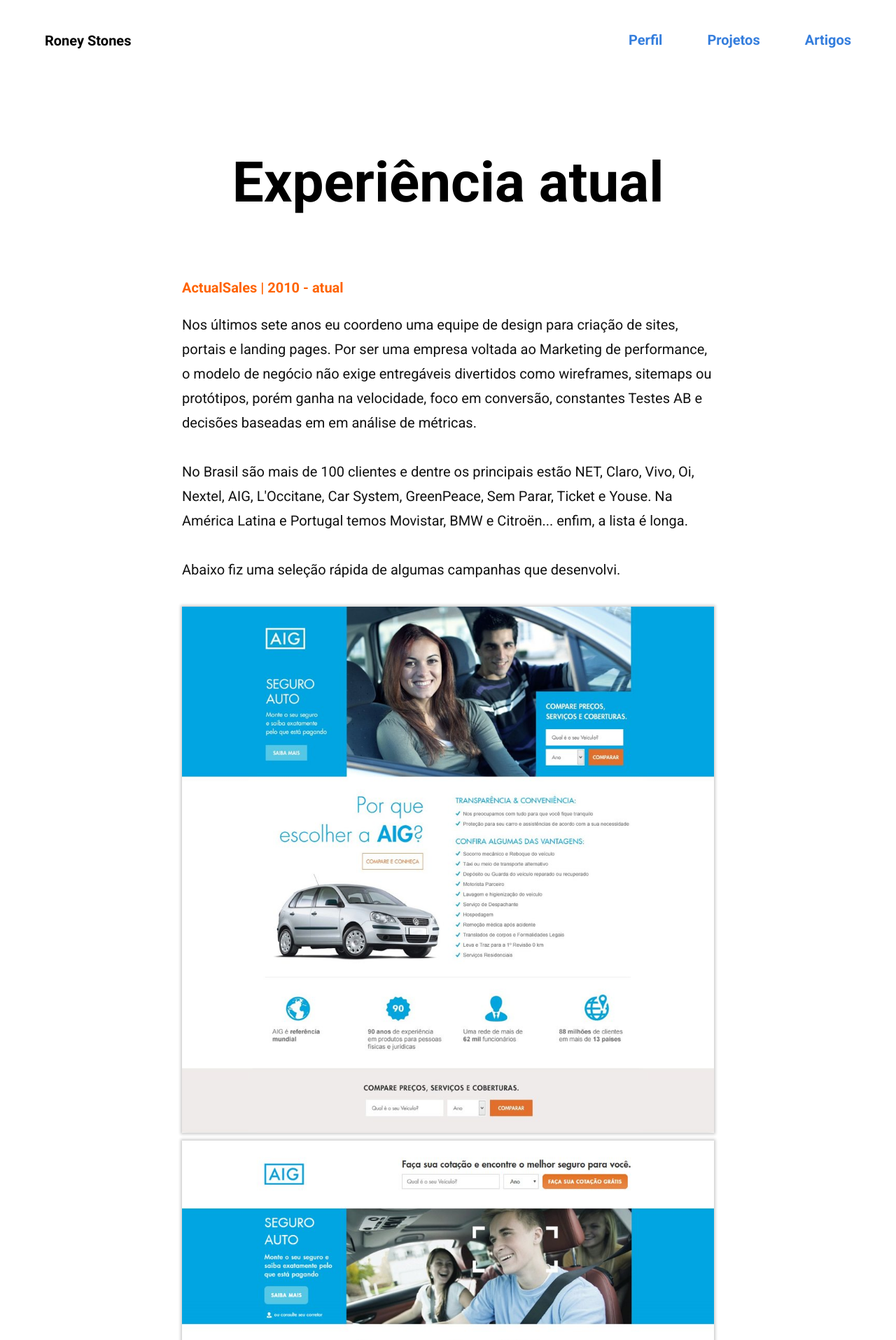
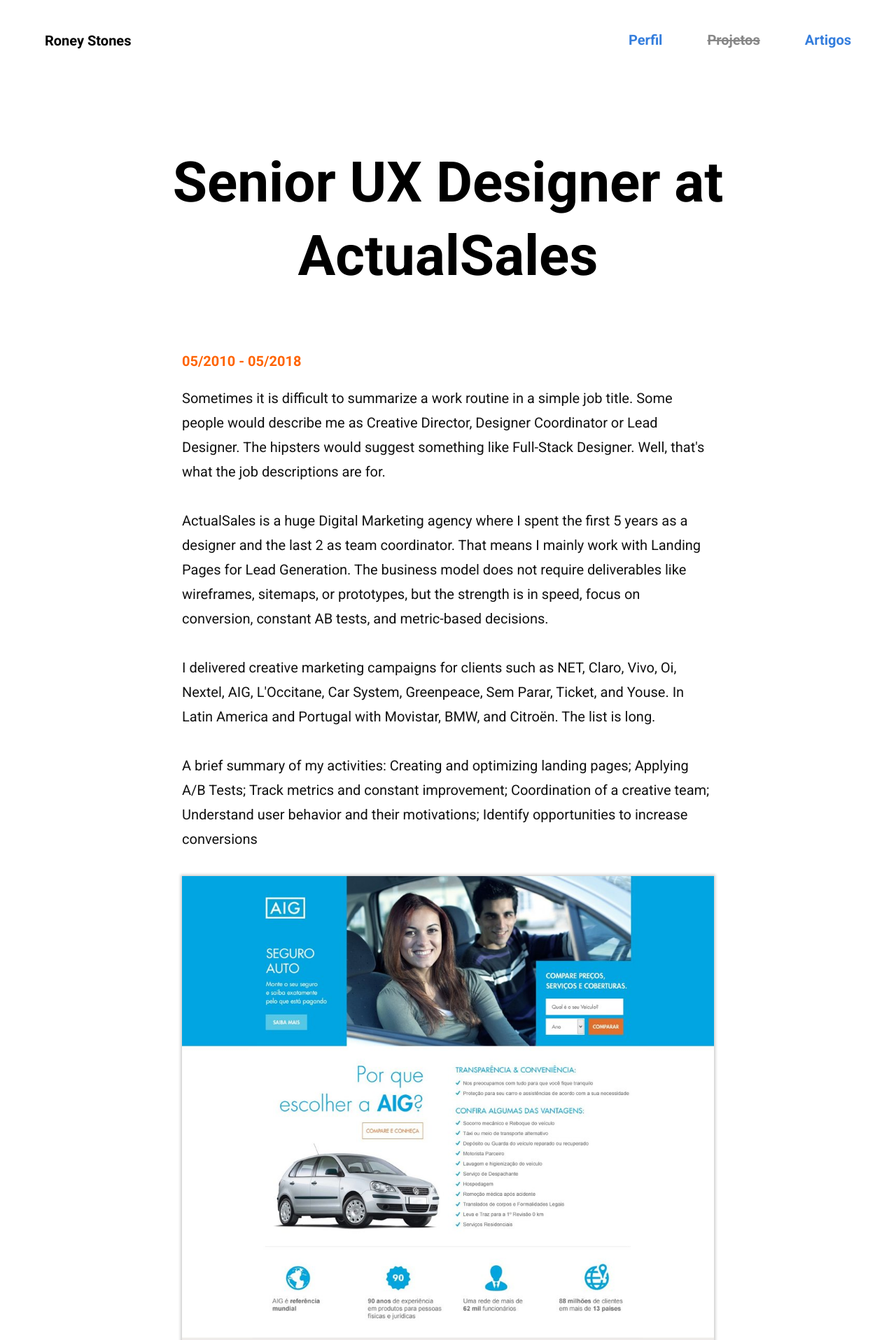
Before and after one commit to roneystones/roneystones, a Jekyll site: the page built from _pages/projeto_actualsales.html, in a window 1280 px wide. Shown: the top 1915 px of the page at 70% size. Built offline with Jekyll 4.4.1, drawn with Linux system fonts in a browser that asks for light colours.

Commit message:
novo redesign parte final

```diff
--- a/_includes/nav.html
+++ b/_includes/nav.html
@@ -5,7 +5,7 @@
 
 	<ul>
 		<li><a href="/">Perfil</a></li>
-		<li><a href="/projetos/">Projetos</a></li>
+		<li><span style="text-decoration: line-through; opacity: .5;">Projetos</span></li>
 		<li><a href="/artigos/">Artigos</a></li>
 	</ul>
 </nav>
--- a/_pages/projeto_actualsales.html
+++ b/_pages/projeto_actualsales.html
@@ -2,7 +2,7 @@
 layout: base
 permalink: /actualsales/
 title: ActualSales
-description: Experiência atual
+description: Senior UX Designer at ActualSales
 ---
 
 <header>
@@ -10,13 +10,15 @@
 </header>
 
 <section class="container">
-	<h3>ActualSales | 2010 - atual</h3>
+	<h3>05/2010 - 05/2018</h3>
 
-	<p>Nos últimos sete anos eu coordeno uma equipe de design para criação de sites, portais e landing pages. Por ser uma empresa voltada ao Marketing de performance, o modelo de negócio não exige entregáveis divertidos como wireframes, sitemaps ou protótipos, porém ganha na velocidade, foco em conversão, constantes Testes AB e decisões baseadas em em análise de métricas.</p>
+	<p>Sometimes it is difficult to summarize a work routine in a simple job title. Some people would describe me as Creative Director, Designer Coordinator or Lead Designer. The hipsters would suggest something like Full-Stack Designer. Well, that's what the job descriptions are for.</p>
 
-	<p>No Brasil são mais de 100 clientes e dentre os principais estão NET, Claro, Vivo, Oi, Nextel, AIG, L'Occitane, Car System, GreenPeace, Sem Parar, Ticket e Youse. Na América Latina e Portugal temos Movistar, BMW e Citroën... enfim, a lista é longa.</p>
+	<p>ActualSales is a huge Digital Marketing agency where I spent the first 5 years as a designer and the last 2 as team coordinator. That means I mainly work with Landing Pages for Lead Generation. The business model does not require deliverables like wireframes, sitemaps, or prototypes, but the strength is in speed, focus on conversion, constant AB tests, and metric-based decisions.</p>
 
-	<p>Abaixo fiz uma seleção rápida de algumas campanhas que desenvolvi.</p>
+	<p>I delivered creative marketing campaigns for clients such as NET, Claro, Vivo, Oi, Nextel, AIG, L'Occitane, Car System, Greenpeace, Sem Parar, Ticket, and Youse. In Latin America and Portugal with Movistar, BMW, and Citroën. The list is long.</p>
+
+	<p>A brief summary of my activities: Creating and optimizing landing pages; Applying A/B Tests; Track metrics and constant improvement; Coordination of a creative team; Understand user behavior and their motivations; Identify opportunities to increase conversions</p>
 
 	<img class="shadow" src="../assets/images/actualsales/01_simular-seguro-auto-a.jpg">
 	<img class="shadow" src="../assets/images/actualsales/02_simular-seguro-auto-b.jpg">
--- a/_pages/projeto_detran.html
+++ b/_pages/projeto_detran.html
@@ -1,7 +1,7 @@
 ---
 layout: base
 permalink: /detran/
-title: Detran SP Redesign
+title: Proposta de redesign para o site do Detran SP
 description: Lorem ipsum dolor sit amet, consectetur adipisicing elit. Quam, illum?
 ---
 
--- a/_scss/main.scss
+++ b/_scss/main.scss
@@ -23,7 +23,6 @@
     font-weight: 700;
     margin: 0 auto;
     padding: 2rem;
-    // border-bottom: $borda;
 
     @include mq($from: tablet) {
         padding: 2.5rem 4rem 0 4rem;
@@ -46,7 +45,7 @@
         justify-content: space-between;
         margin: 1rem 0 0 0;
 
-         @include mq($from: tablet) {
+        @include mq($from: tablet) {
             margin: 0;
         }
     }
@@ -100,7 +99,7 @@
 }
 
 .container {
-    max-width: 38em;
+    width: 38em;
 }
 
 a {
--- a/assets/css/main.css
+++ b/assets/css/main.css
@@ -253,7 +253,7 @@
   margin-bottom: 1.75em; }
 
 .container {
-  max-width: 38em; }
+  width: 38em; }
 
 a {
   color: #357edd;
```
Also changed, not shown: _data/projetos.yml (+11 -11 lines), _drafts/2018-04-10-about-open-plan-offices.md (added, +42 -0 lines), _posts/2018-04-10-about-open-plan-offices.md (deleted, +0 -41 lines), index.html (+5 -5 lines), assets/images/actualsales/01_actualsales-cover.png (added), assets/images/detran/01_detran-cover.png (added), assets/images/roneystones.jpg (added), 2 other files.
